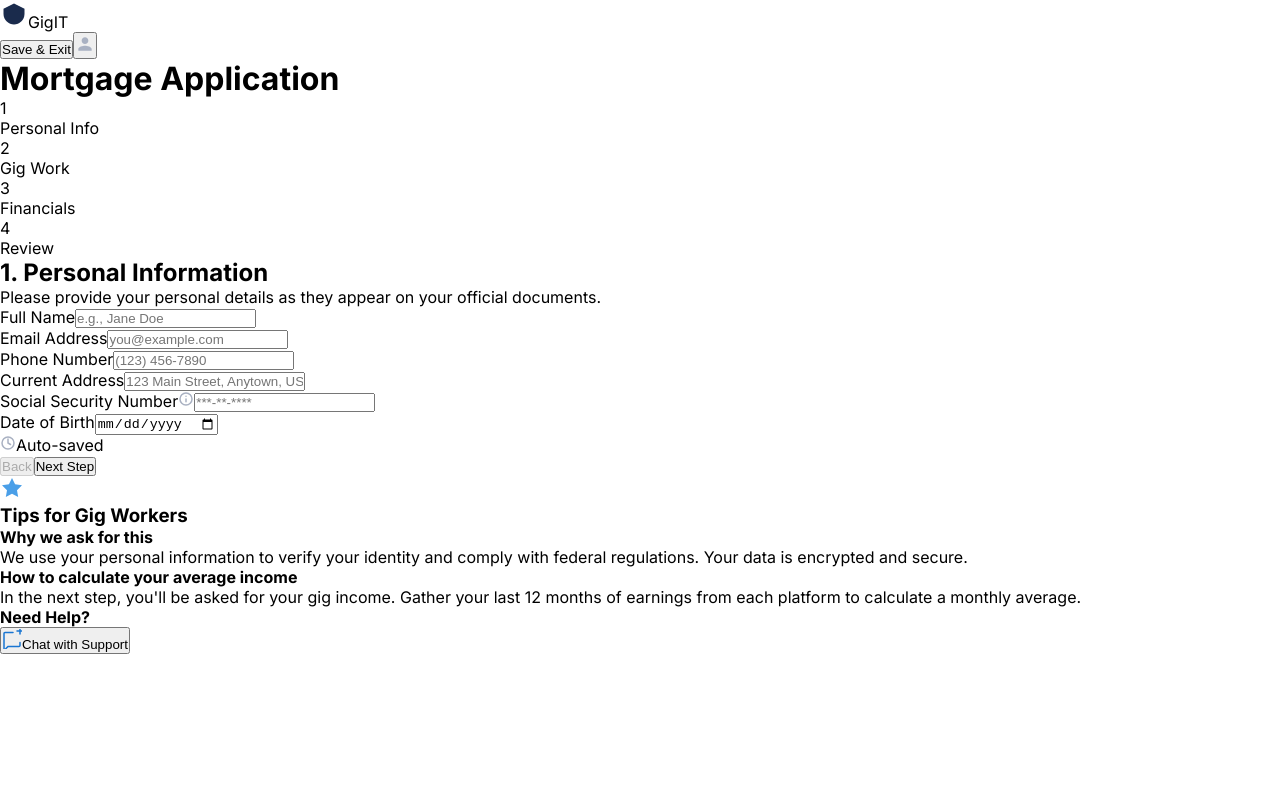
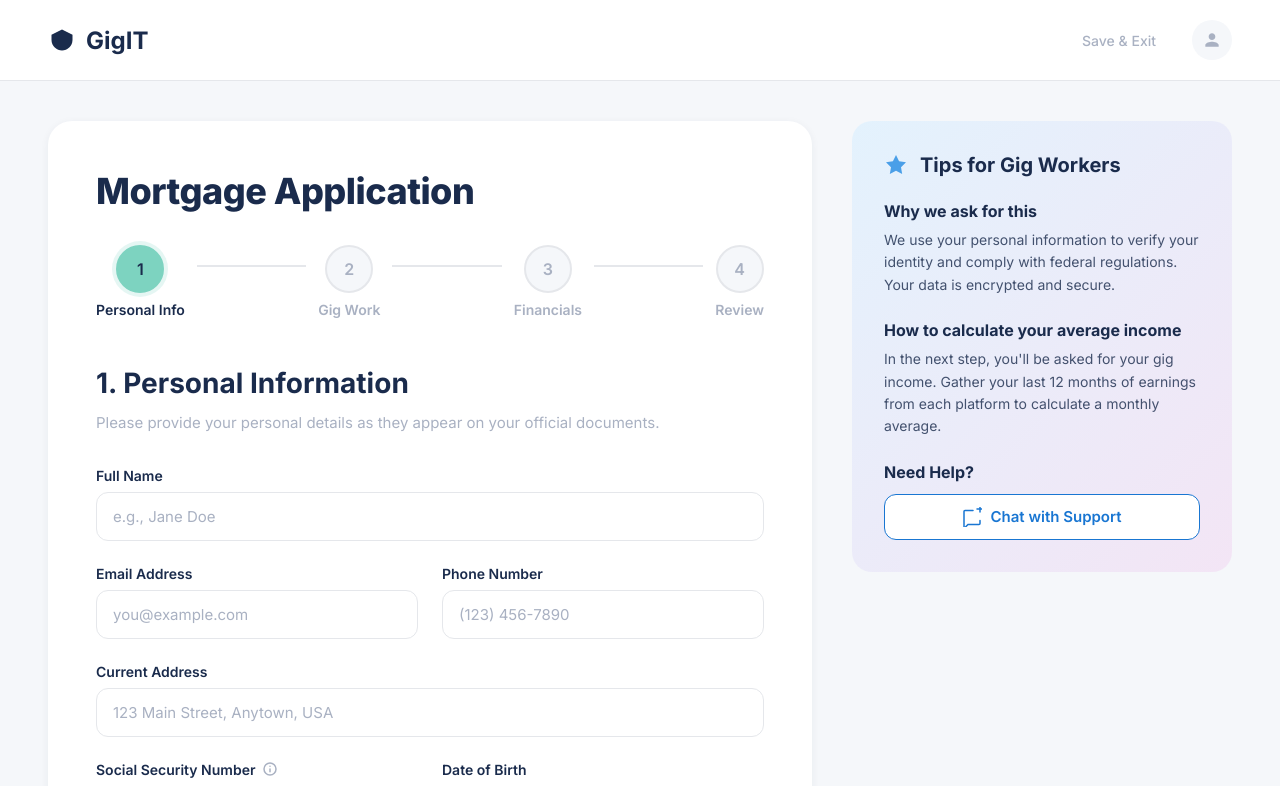
Before and after one commit to Meemom/MicroKYC, a React (Create React App) app in the folder frontend/: page /verify in a window 1280 px wide. Shown: the top 786 px of the page. Built offline with nearby package versions, Linux system fonts and the light colour scheme.

Commit message:
verify css

```diff
--- a/frontend/src/pages/VerifyPage.css
+++ b/frontend/src/pages/VerifyPage.css
@@ -1,2 +1,503 @@
-/* Import Inter font */
+/* VerifyPage.css */
 @import url('https://fonts.googleapis.com/css2?family=Inter:wght@400;500;600;700;800&display=swap');
+
+/* Color Variables */
+:root {
+  --primary-blue: #1A2B4C;
+  --secondary-light-blue: #E0E7FF;
+  --white: #FFFFFF;
+  --subtle-grey: #A9B1C2;
+  --mint-green: #7DD3C0;
+  --light-background: #F5F7FA;
+  --error-red: #EF4444;
+  --border-color: #E5E7EB;
+  --button-blue: #1976D2;
+}
+
+.verify-page {
+  min-height: 100vh;
+  background-color: var(--light-background);
+  font-family: 'Inter', sans-serif;
+}
+
+/* Header */
+.verify-header {
+  background-color: var(--white);
+  padding: 20px 48px;
+  display: flex;
+  justify-content: space-between;
+  align-items: center;
+  border-bottom: 1px solid var(--border-color);
+}
+
+.verify-logo {
+  display: flex;
+  align-items: center;
+  gap: 10px;
+}
+
+.verify-logo-text {
+  font-size: 24px;
+  font-weight: 700;
+  color: var(--primary-blue);
+}
+
+.verify-actions {
+  display: flex;
+  align-items: center;
+  gap: 16px;
+}
+
+.save-exit-btn {
+  padding: 8px 20px;
+  background: transparent;
+  border: none;
+  color: var(--subtle-grey);
+  font-size: 14px;
+  font-weight: 500;
+  cursor: pointer;
+  font-family: 'Inter', sans-serif;
+  transition: color 0.2s;
+}
+
+.save-exit-btn:hover {
+  color: var(--primary-blue);
+}
+
+.user-icon-btn {
+  width: 40px;
+  height: 40px;
+  border-radius: 50%;
+  border: none;
+  background-color: var(--light-background);
+  display: flex;
+  align-items: center;
+  justify-content: center;
+  cursor: pointer;
+  transition: background-color 0.2s;
+}
+
+.user-icon-btn:hover {
+  background-color: var(--border-color);
+}
+
+/* Main Container */
+.verify-container {
+  max-width: 1400px;
+  margin: 0 auto;
+  padding: 40px 48px;
+  display: grid;
+  grid-template-columns: 1fr 380px;
+  gap: 40px;
+}
+
+/* Content Area */
+.verify-content {
+  background-color: var(--white);
+  border-radius: 24px;
+  padding: 48px;
+  box-shadow: 0 2px 8px rgba(26, 43, 76, 0.06);
+}
+
+.page-title {
+  font-size: 36px;
+  font-weight: 800;
+  color: var(--primary-blue);
+  margin-bottom: 32px;
+  letter-spacing: -0.5px;
+}
+
+/* Progress Steps */
+.progress-steps {
+  display: flex;
+  align-items: center;
+  margin-bottom: 48px;
+  position: relative;
+}
+
+.step {
+  display: flex;
+  flex-direction: column;
+  align-items: center;
+  gap: 8px;
+  position: relative;
+  z-index: 1;
+}
+
+.step-circle {
+  width: 48px;
+  height: 48px;
+  border-radius: 50%;
+  background-color: var(--light-background);
+  border: 2px solid var(--border-color);
+  display: flex;
+  align-items: center;
+  justify-content: center;
+  font-size: 16px;
+  font-weight: 600;
+  color: var(--subtle-grey);
+  transition: all 0.3s ease;
+}
+
+.step.active .step-circle {
+  background-color: var(--mint-green);
+  border-color: var(--mint-green);
+  color: var(--primary-blue);
+}
+
+.step.current .step-circle {
+  background-color: var(--mint-green);
+  border-color: var(--mint-green);
+  color: var(--primary-blue);
+  box-shadow: 0 0 0 4px rgba(125, 211, 192, 0.2);
+}
+
+.step-label {
+  font-size: 14px;
+  font-weight: 600;
+  color: var(--subtle-grey);
+  transition: color 0.3s;
+}
+
+.step.active .step-label {
+  color: var(--primary-blue);
+}
+
+.step-line {
+  flex: 1;
+  height: 2px;
+  background-color: var(--border-color);
+  margin: 0 12px;
+  margin-bottom: 32px;
+  transition: background-color 0.3s;
+}
+
+.step-line.active {
+  background-color: var(--mint-green);
+}
+
+/* Form Section */
+.form-section {
+  margin-bottom: 40px;
+}
+
+.section-title {
+  font-size: 28px;
+  font-weight: 700;
+  color: var(--primary-blue);
+  margin-bottom: 12px;
+}
+
+.section-subtitle {
+  font-size: 15px;
+  color: var(--subtle-grey);
+  margin-bottom: 32px;
+  line-height: 1.5;
+}
+
+/* Form Grid */
+.form-grid {
+  display: grid;
+  grid-template-columns: 1fr 1fr;
+  gap: 24px;
+}
+
+.form-group {
+  display: flex;
+  flex-direction: column;
+  gap: 8px;
+}
+
+.form-group.full-width {
+  grid-column: 1 / -1;
+}
+
+.form-group label {
+  font-size: 14px;
+  font-weight: 600;
+  color: var(--primary-blue);
+  display: flex;
+  align-items: center;
+  gap: 6px;
+}
+
+.info-icon {
+  cursor: help;
+}
+
+.form-group input {
+  padding: 14px 16px;
+  border: 1.5px solid var(--border-color);
+  border-radius: 12px;
+  font-size: 15px;
+  font-family: 'Inter', sans-serif;
+  color: var(--primary-blue);
+  transition: all 0.2s;
+  background-color: var(--white);
+}
+
+.form-group input::placeholder {
+  color: var(--subtle-grey);
+}
+
+.form-group input:focus {
+  outline: none;
+  border-color: var(--mint-green);
+  box-shadow: 0 0 0 3px rgba(125, 211, 192, 0.1);
+}
+
+.form-group input.error {
+  border-color: var(--error-red);
+}
+
+.form-group input.error:focus {
+  box-shadow: 0 0 0 3px rgba(239, 68, 68, 0.1);
+}
+
+.error-message {
+  font-size: 13px;
+  color: var(--error-red);
+  margin-top: -4px;
+}
+
+/* Coming Soon Placeholder */
+.coming-soon {
+  padding: 60px 40px;
+  background-color: var(--light-background);
+  border-radius: 12px;
+  text-align: center;
+}
+
+.coming-soon p {
+  color: var(--subtle-grey);
+  font-size: 15px;
+}
+
+/* Form Footer */
+.form-footer {
+  display: flex;
+  justify-content: space-between;
+  align-items: center;
+  padding-top: 32px;
+  border-top: 1px solid var(--border-color);
+  margin-top: 40px;
+}
+
+.auto-saved {
+  display: flex;
+  align-items: center;
+  gap: 8px;
+  color: var(--subtle-grey);
+  font-size: 14px;
+  font-weight: 500;
+}
+
+.nav-buttons {
+  display: flex;
+  gap: 12px;
+}
+
+.btn-back {
+  padding: 12px 32px;
+  background-color: transparent;
+  border: 1.5px solid var(--border-color);
+  border-radius: 12px;
+  font-size: 15px;
+  font-weight: 600;
+  color: var(--subtle-grey);
+  cursor: pointer;
+  font-family: 'Inter', sans-serif;
+  transition: all 0.2s;
+}
+
+.btn-back:hover:not(:disabled) {
+  background-color: var(--light-background);
+  color: var(--primary-blue);
+}
+
+.btn-back:disabled {
+  opacity: 0.4;
+  cursor: not-allowed;
+}
+
+.btn-next {
+  padding: 12px 40px;
+  background-color: var(--button-blue);
+  border: none;
+  border-radius: 12px;
+  font-size: 15px;
+  font-weight: 600;
+  color: var(--white);
+  cursor: pointer;
+  font-family: 'Inter', sans-serif;
+  transition: all 0.2s;
+}
+
+.btn-next:hover {
+  background-color: #1565C0;
+  transform: translateY(-1px);
+  box-shadow: 0 4px 12px rgba(25, 118, 210, 0.3);
+}
+
+/* Sidebar */
+.verify-sidebar {
+  position: sticky;
+  top: 40px;
+  height: fit-content;
+}
+
+.tips-card {
+  background: linear-gradient(135deg, #E3F2FD 0%, #F3E5F5 100%);
+  border-radius: 20px;
+  padding: 32px;
+}
+
+.tips-header {
+  display: flex;
+  align-items: center;
+  gap: 12px;
+  margin-bottom: 24px;
+}
+
+.tips-header h3 {
+  font-size: 20px;
+  font-weight: 700;
+  color: var(--primary-blue);
+}
+
+.tip-section {
+  margin-bottom: 24px;
+}
+
+.tip-section:last-child {
+  margin-bottom: 0;
+}
+
+.tip-section h4 {
+  font-size: 16px;
+  font-weight: 700;
+  color: var(--primary-blue);
+  margin-bottom: 8px;
+}
+
+.tip-section p {
+  font-size: 14px;
+  color: var(--primary-blue);
+  line-height: 1.6;
+  opacity: 0.8;
+}
+
+.support-btn {
+  width: 100%;
+  padding: 12px 20px;
+  background-color: var(--white);
+  border: 1.5px solid var(--button-blue);
+  border-radius: 12px;
+  display: flex;
+  align-items: center;
+  justify-content: center;
+  gap: 8px;
+  font-size: 15px;
+  font-weight: 600;
+  color: var(--button-blue);
+  cursor: pointer;
+  font-family: 'Inter', sans-serif;
+  transition: all 0.2s;
+  margin-top: 12px;
+}
+
+.support-btn:hover {
+  background-color: var(--button-blue);
+  color: var(--white);
+}
+
+.support-btn:hover svg path {
+  stroke: var(--white);
+}
+
+/* Responsive Design */
+@media (max-width: 1200px) {
+  .verify-container {
+    grid-template-columns: 1fr;
+    gap: 32px;
+  }
+
+  .verify-sidebar {
+    position: static;
+  }
+}
+
+@media (max-width: 768px) {
+  .verify-header {
+    padding: 16px 24px;
+  }
+
+  .verify-container {
+    padding: 24px;
+  }
+
+  .verify-content {
+    padding: 32px 24px;
+  }
+
+  .page-title {
+    font-size: 28px;
+  }
+
+  .form-grid {
+    grid-template-columns: 1fr;
+  }
+
+  .form-group.full-width {
+    grid-column: 1;
+  }
+
+  .progress-steps {
+    overflow-x: auto;
+    padding-bottom: 8px;
+  }
+
+  .step-label {
+    font-size: 12px;
+    white-space: nowrap;
+  }
+
+  .form-footer {
+    flex-direction: column;
+    gap: 16px;
+    align-items: stretch;
+  }
+
+  .nav-buttons {
+    width: 100%;
+  }
+
+  .btn-back,
+  .btn-next {
+    flex: 1;
+  }
+}
+
+@media (max-width: 480px) {
+  .verify-logo-text {
+    font-size: 20px;
+  }
+
+  .page-title {
+    font-size: 24px;
+  }
+
+  .section-title {
+    font-size: 22px;
+  }
+
+  .step-circle {
+    width: 40px;
+    height: 40px;
+    font-size: 14px;
+  }
+
+  .tips-card {
+    padding: 24px;
+  }
+}
```
